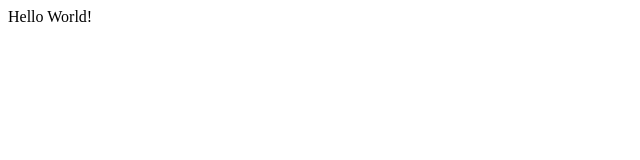
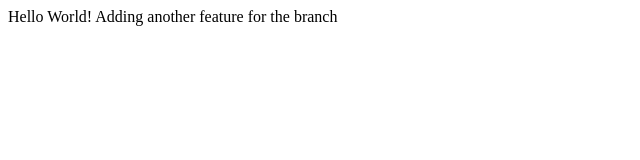
Before and after one commit to 15abhinavgarg/lecture1, a plain HTML site: page index.html in a window 1280 px wide. Shown: the whole page, without its empty margins (0-640 px from the left). Drawn offline with Linux system fonts and the light colour scheme.

Commit message:
Added Feature

```diff
--- a/index.html
+++ b/index.html
@@ -6,5 +6,6 @@
   </head>
   <body>
     Hello World!
+    Adding another feature for the branch
   </body>
 </html>
```
